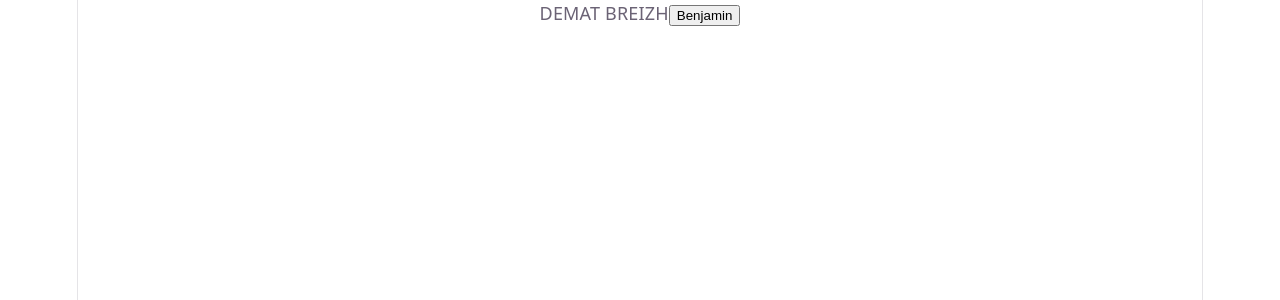
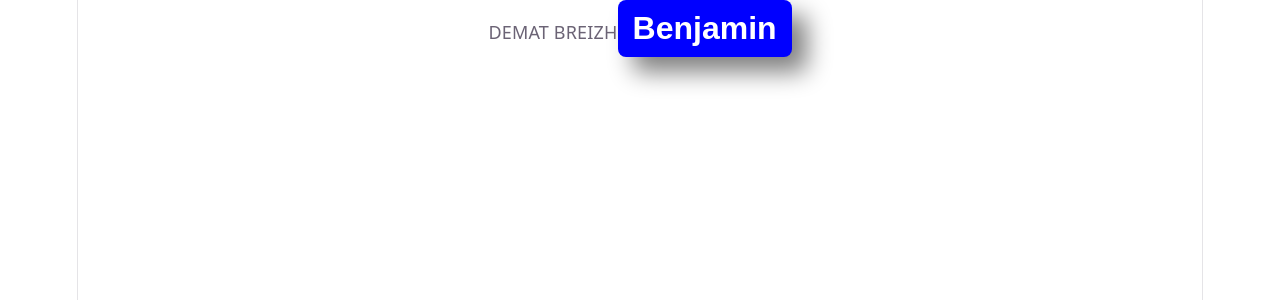
Before and after one commit to champix56/2026-09-14-tjscv1, a React (Vite) app: page / in a window 1280 px wide. Shown: the top 300 px of the page. Built offline with nearby package versions, Linux system fonts and the light colour scheme.

Commit message:
css simple avec import simple

```diff
--- /dev/null
+++ b/src/components/ui/Button/Button.css
@@ -0,0 +1,18 @@
+.Button{
+    border-radius: 8px;
+    border: none;
+
+    font-size: xx-large;
+    font-weight: 900;
+
+    padding:  10px 15px;
+
+    box-shadow: 15px 15px 25px grey;
+
+    color:white;
+    background-color: blue;
+
+}
+.Button:hover{
+    box-shadow: 8px 8px 25px grey;
+}
--- a/src/components/ui/Button/Button.tsx
+++ b/src/components/ui/Button/Button.tsx
@@ -1,5 +1,5 @@
 import type React from "react"
-
+import './Button.css'
 const Button:React.FunctionComponent=()=>{
     return <button className="Button">Benjamin</button>
 }
```
